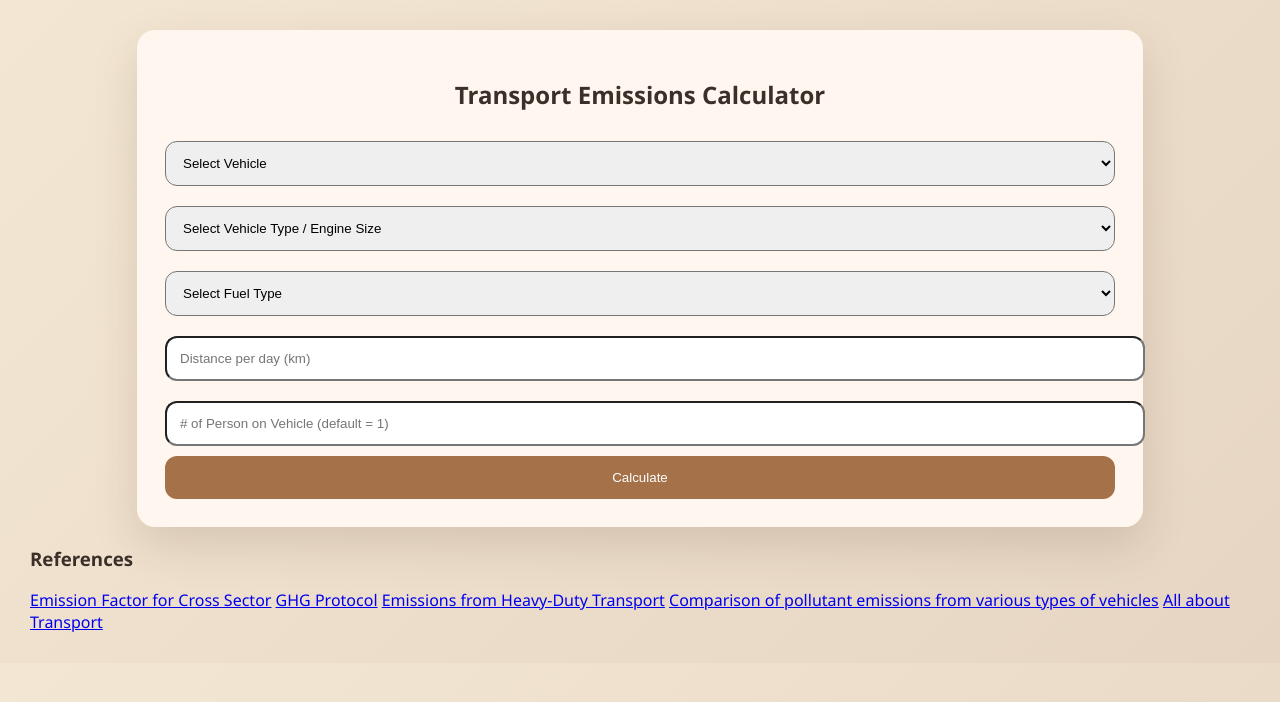
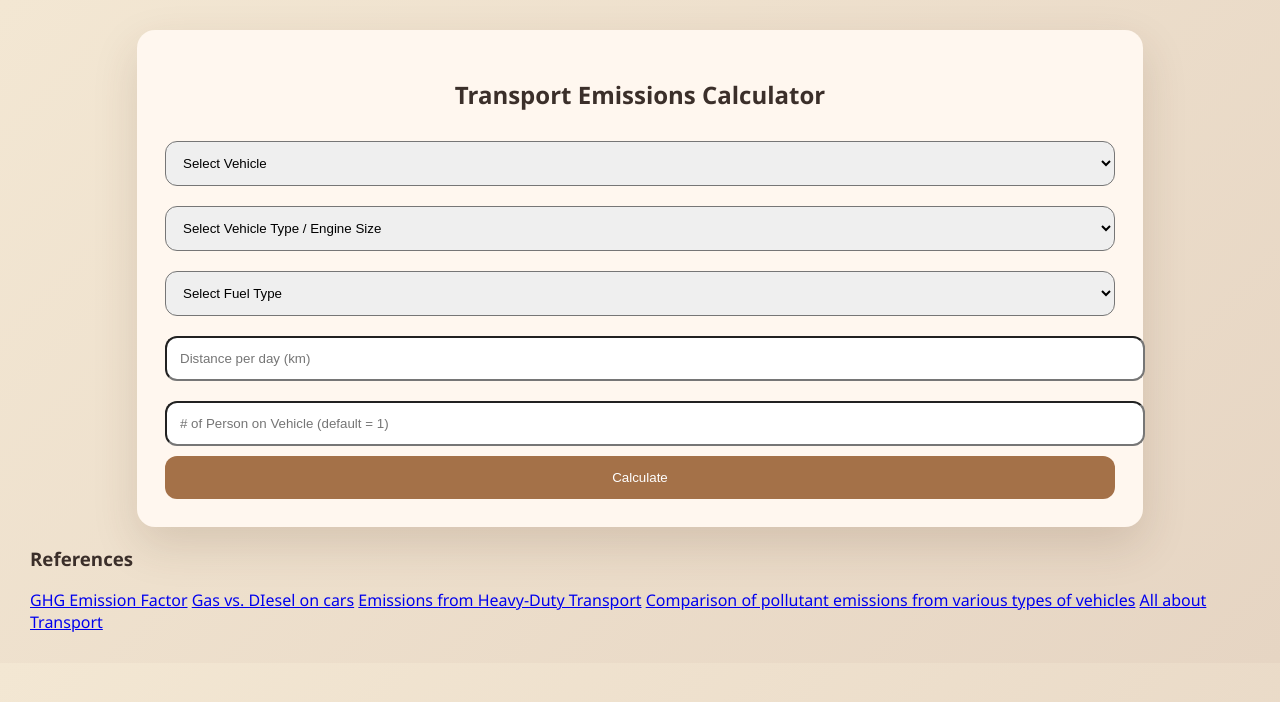
Before and after one commit to seaa-ui/Transport, a plain HTML site: page index.html in a window 1280 px wide. Drawn offline with Linux system fonts and the light colour scheme.

Commit message:
Update references in footer section of index.html

```diff
--- a/index.html
+++ b/index.html
@@ -108,8 +108,8 @@ button {
 
 <div class="footer">
   <h3>References</h3>
-  <a href="https://view.officeapps.live.com/op/view.aspx?src=https%3A%2F%2Fghgprotocol.org%2Fsites%2Fdefault%2Ffiles%2F2024-05%2FEmission_Factors_for_Cross_Sector_Tools_V2.0_0.xlsx&wdOrigin=BROWSELINK" target="_blank">Emission Factor for Cross Sector</a>
-  <a href="https://theicct.org/sites/default/files/publications/Gas_v_Diesel_CO2_emissions_FV_20190503_1.pdf" target="_blank">GHG Protocol</a>
+  <a href="https://assets.publishing.service.gov.uk/media/66a9fe4ca3c2a28abb50da4a/2024-greenhouse-gas-conversion-factors-methodology.pdf" target="_blank">GHG Emission Factor</a>
+  <a href="https://theicct.org/sites/default/files/publications/Gas_v_Diesel_CO2_emissions_FV_20190503_1.pdf" target="_blank">Gas vs. DIesel on cars</a>
   <a href="https://doi.org/10.3390/su162410988" target="_blank"> Emissions from Heavy-Duty
 Transport</a>
   <a href="https://www.combustion-engines.eu/pdf-181193-110088?filename=Comparison%20of%20pollutant.pdf" target="_blank">Comparison of pollutant emissions from various types of vehicles</a>
```
